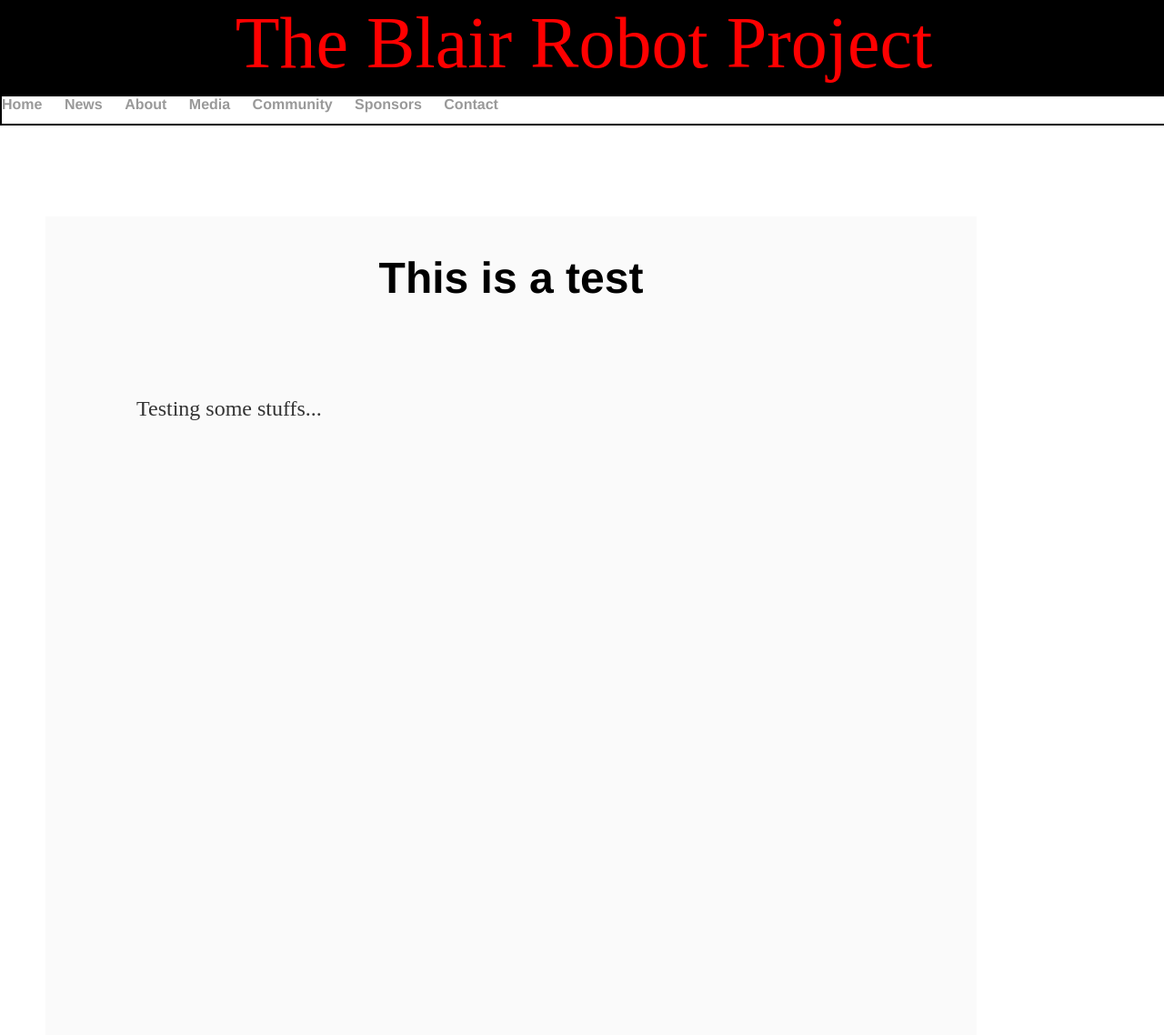
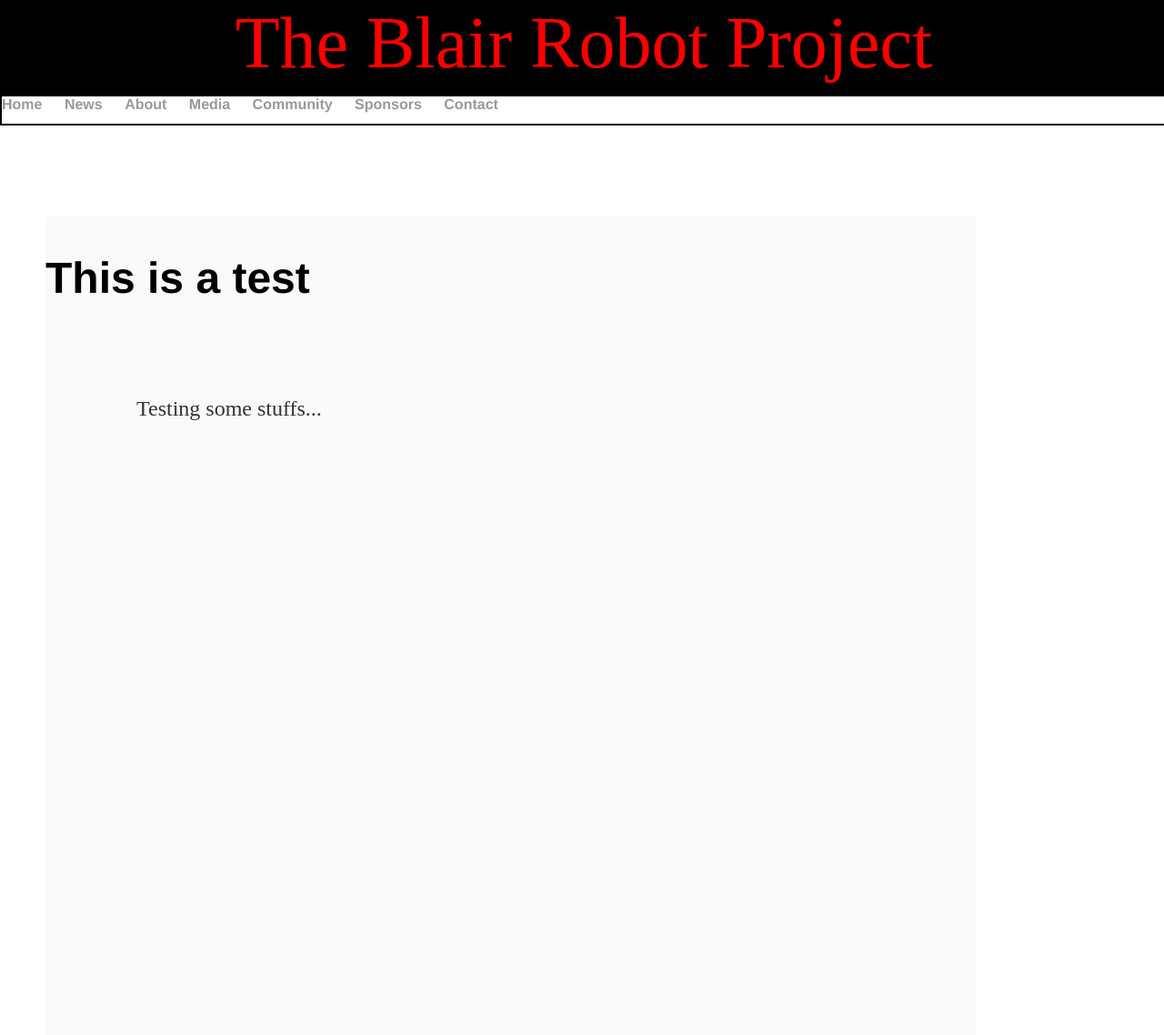
Before and after one commit to mouseythemouse/449, a Jekyll site: the page built from index.html, in a window 1280 px wide. Shown: the whole page at 91% size. Built offline with Jekyll 4.4.1, drawn with Linux system fonts in a browser that asks for light colours.

Commit message:
Update main.css

```diff
--- a/css/main.css
+++ b/css/main.css
@@ -62,8 +62,9 @@ a:hover {
 }
 h2 {
     font-size: 3em;
+    font-weight: bold;
     font-family:'Helvetica', 'Arial', 'Sans-Serif';
-    text-align: center;
+    text-align: left;
 }
 .container {
     float: left;
```
